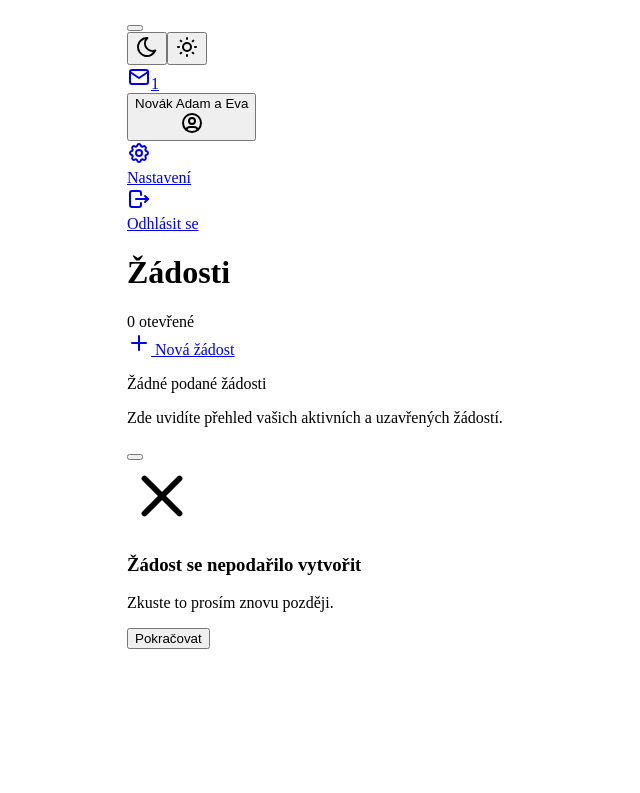
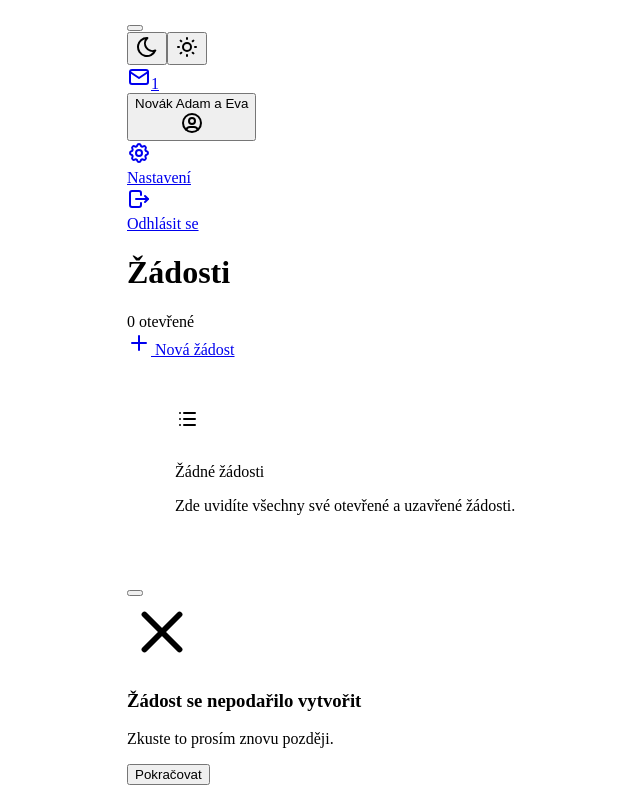
Before and after one commit to TomVitha/ois-vue, a Vue app: page /zadosti in a window 1280 px wide. Shown: the part 973-1766 px from the top of the page, without its empty margins (169-809 px from the left). Before the commit the page ends 1630 px from the top, so only its background shows below. Built offline with nearby package versions, Linux system fonts and the light colour scheme.

Commit message:
Introduce Empty component for empty state

```diff
--- a/src/assets/tabler-custom.css
+++ b/src/assets/tabler-custom.css
@@ -310,6 +310,18 @@ html {
   scroll-padding-top: 4rem;
 }
 
+/* ? maybe ? */
+@media (min-width: 768px) {
+  .empty {
+    padding: 3rem;
+  }
+}
+/* ? maybe ? */
+.empty-icon {
+  width: 2.5rem;
+  height: 2.5rem;
+}
+
 /* HACK: QUICK AND DIRTY */
 @media (min-width: 992px) {
   .navbar-vertical.navbar-expand-lg .navbar-brand {
@@ -327,8 +339,10 @@ html {
   /* ! CUSTOM CLASS ! */
   --tblr-navbar-vertical-width: 18rem;
 }
+
 /* HACK: Tabler má hard-coded šířku vertikálního navbaru. Proto jsem ji tady přepsal pomocí jednotné proměnné. (Vypsal jsem jen třídy relevantní pro náš -lg breakpoint, zbylé se nás stejně netýkají.) */
 @media (min-width: 992px) {
+
   .navbar-expand-lg.navbar-vertical ~ .navbar,
   .navbar-expand-lg.navbar-vertical ~ .page-wrapper {
     margin-left: var(--tblr-navbar-vertical-width);
--- /dev/null
+++ b/src/components/Empty.vue
@@ -0,0 +1,42 @@
+<script setup lang="ts">
+  import { useSlots } from 'vue';
+  const slots = useSlots();
+
+  const props = withDefaults(defineProps<{
+      title?: string
+      subtitle?: string
+      header?: string
+      icon?: boolean
+    }>(), {
+    icon: true
+  })
+</script>
+
+<template>
+  <div class="empty flex-fill">
+    <div v-if="props.icon" class="empty-icon">
+      <slot name="icon">
+        <svg xmlns="http://www.w3.org/2000/svg" width="24" height="24" viewBox="0 0 24 24" fill="none" stroke="currentColor" stroke-width="2" stroke-linecap="round" stroke-linejoin="round" class="icon icon-tabler icons-tabler-outline icon-tabler-list">
+          <path stroke="none" d="M0 0h24v24H0z" fill="none" />
+          <path d="M9 6l11 0" />
+          <path d="M9 12l11 0" />
+          <path d="M9 18l11 0" />
+          <path d="M5 6l0 .01" />
+          <path d="M5 12l0 .01" />
+          <path d="M5 18l0 .01" />
+        </svg>
+      </slot>
+    </div>
+    <div v-if="slots.image" class="empty-image">
+      <slot name="image"></slot>
+    </div>
+    <div v-if="props.header" class="empty-header">{{ props.header }}</div>
+    <p v-if="props.title" class="empty-title">{{ props.title }}</p>
+    <p v-if="props.subtitle" class="empty-subtitle text-secondary">{{ props.subtitle }}</p>
+    <div v-if="slots.actions" class="empty-actions">
+      <slot name="actions"></slot>
+    </div>
+  </div>
+</template>
+
+<style scoped></style>
--- a/src/views/Komunikace.vue
+++ b/src/views/Komunikace.vue
@@ -15,6 +15,8 @@
   import messagesMeta from '../messages/meta.json'
   import MessengerListItem from '@/components/Messenger/MessengerListItem.vue'
   import MessengerAttachment from '@/components/Messenger/MessageAttachment.vue'
+
+  import Empty from '@/components/Empty.vue'
 
   import { useMessengerStore } from '@/stores/messenger'
   const messengerStore = useMessengerStore()
@@ -355,29 +357,29 @@
         </div>
         <!-- Message body column -->
         <div class="col d-flex flex-column messenger__body" :class="{ 'd-none d-lg-flex d-print-none': !selectedMessage }">
-          <!-- If no message is selected: show empty welcome -->
+          <!-- * Empty state - Pokud není žádné aktivní vybraná zpráva -->
           <div v-if="!selectedMessage" class="page page-center" id="empty-state">
-            <div class="container-tight py-4">
+            <!-- <div class="container-tight"> -->
               <div class="empty">
                 <!-- <div class="empty-img"> -->
-                  <!-- TODO: Envelope image ? -->
+                  <!-- TODO: Obrázek obálky -->
                 <!-- </div> -->
                 <p class="empty-title">
                   <span v-if="messages.some(m => m.meta.isUnread)">
                     Nepřečtených zpráv ({{messages.filter(m => m.meta.isUnread).length}})
                   </span>
-                  <span v-else>Schránka</span>
+                  <span v-else>Žádná vybraná zpráva</span>
                 </p>
                 <p class="empty-subtitle text-secondary" style="text-wrap: pretty">
                   <span v-if="messages.filter(m => m.meta.from).length <= 0">Nemáte žádné položky</span>
                   <span v-else>
-                    Vyberte některou ze zpráv
+                    Vyberte některou ze zpráv.
                   </span>
                 </p>
               </div>
-            </div>
+            <!-- </div> -->
           </div>
-          <!-- Else if a message is selected: show message content -->
+          <!-- * Message content -->
           <!-- TODO? Message body into component? -->
           <div class="card scrollable" v-else id="message-view">
             <div class="card-header d-block">
--- a/src/views/ZadostNova.vue
+++ b/src/views/ZadostNova.vue
@@ -2,6 +2,7 @@
   import { computed } from 'vue'
 
   import PageTemplate from '@/components/PageTemplate.vue'
+  import Empty from '@/components/Empty.vue'
   import { useRequestsStore } from '@/stores/requests'
 
   const requestsStore = useRequestsStore()
@@ -38,12 +39,13 @@
       </div>
     </template>
 
-    <div v-if="groupedTemplates.length === 0" class="empty">
-      <p class="empty-title">Pro vybranou nemovitost nejsou dostupné žádné žádosti</p>
-      <p class="empty-subtitle text-secondary">Vyberte jinou nemovitost.</p>
-    </div>
-
-    <div v-else class="row row-deck row-cards">
+    <div class="row row-deck row-cards">
+      <!-- * Empty state -->
+      <template v-if="groupedTemplates.length === 0">
+        <Empty title="Žádné dostupné žádosti" subtitle="Pro vybraný produkt nejsou dostupné žádné žádosti." />
+      </template>
+      <!-- * Kategorie požadavků a požadavky  -->
+      <template v-else>
         <template v-for="group in groupedTemplates" :key="group.category">
           <div class="col-12">
             <h3>{{ group.category }}</h3>
@@ -67,10 +69,9 @@
             </div>
           </div>
         </template>
+      </template>
     </div>
   </PageTemplate>
 </template>
 
-<style scoped>
-
-</style>
+<style scoped></style>
--- a/src/views/ZadostNovaForm.vue
+++ b/src/views/ZadostNovaForm.vue
@@ -3,6 +3,8 @@
   import { useRoute, useRouter } from 'vue-router'
 
   import PageTemplate from '@/components/PageTemplate.vue'
+  import Empty from '@/components/Empty.vue'
+
   import { getRequestFormComponent } from '@/requests/forms/registry'
   import type { RequestFormExpose } from '@/requests/forms/types'
   import { useRequestsStore } from '@/stores/requests'
@@ -67,21 +69,21 @@
     :pretitle="property ? property.name : undefined"
     back-to="/zadost-nova">
     <div class="row">
-      <div class="col-xl-10">
 
-        <template v-if="!canRenderForm || !template || !property">
-          <div class="empty">
-            <p class="empty-title">Šablona žádosti nebyla nalezena</p>
-            <p class="empty-subtitle text-secondary">
-              Vybraná kombinace nemovitosti, žádosti nebo formuláře není dostupná.
-            </p>
-            <div class="empty-action">
-              <button class="btn btn-primary" type="button" @click="goBackToSelection">Zpět na výběr žádosti</button>
-            </div>
-          </div>
-        </template>
+      <!-- * Empty state -->
+      <template v-if="!canRenderForm || !template || !property">
+        <div class="col-12">
+          <Empty title="Žádost nenalezena" subtitle="Tato žádost není dostupná." :icon="false">
+            <template #actions>
+              <div class="btn-list"><button class="btn btn-primary" type="button" @click="goBackToSelection">Zpět na výběr žádosti</button></div>
+            </template>
+          </Empty>
+        </div>
+      </template>
 
-        <template v-else>
+      <!-- * Tělo formuláře žádosti -->
+      <template v-else>
+        <div class="col-xl-10">
           <form @submit.prevent="handleSubmit">
             <div class="card">
               <div class="card-header">
@@ -105,9 +107,9 @@
               </div>
             </div>
           </form>
-        </template>
+        </div>
+      </template>
 
-      </div>
     </div>
   </PageTemplate>
 </template>
--- a/src/views/Zadosti.vue
+++ b/src/views/Zadosti.vue
@@ -7,6 +7,7 @@
   import RequestStatusDialog from '@/components/RequestStatusDialog.vue'
   import { useFormatting } from '@/composables/formatting'
   import { useRequestsStore } from '@/stores/requests'
+  import Empty from '@/components/Empty.vue'
   import type { LastSubmissionResult } from '@/requests/types'
 
   const requestsStore = useRequestsStore()
@@ -56,23 +57,13 @@
       </div>
     </template>
 
-    <div v-if="requestsStore.activeRequestsByProperty.length === 0" class="row row-deck row-cards">
-      <div class="col-12">
-        <div class="card">
-          <div class="empty">
-            <p class="empty-title">Žádné podané žádosti</p>
-            <p class="empty-subtitle text-secondary">
-              Zde uvidíte přehled vašich aktivních a uzavřených žádostí.
-            </p>
-          </div>
-        </div>
+    <div class="row row-deck row-cards">
+      <!-- * Empty state -->
+      <div v-if="requestsStore.activeRequestsByProperty.length === 0" class="col-12">
+        <Empty title="Žádné žádosti" subtitle="Zde uvidíte všechny své otevřené a uzavřené žádosti." />
       </div>
-    </div>
-
-
-
-    <div v-else class="row row-deck row-cards">
-      <div class="col-12">
+      <!-- * Žádosti -->
+      <div v-else class="col-12">
         <ProductGroup>
           <ProductGroupItem
             v-for="group in requestsStore.activeRequestsByProperty"
```
Also changed, not shown: src/views/404.vue (+9 -15 lines), src/views/DokumentyAll.vue (+7 -0 lines), src/views/Home.vue (+9 -77 lines), src/views/Platby.vue (+10 -87 lines), src/views/Poukazky.vue (+7 -0 lines). Lines whose indentation alone changed are shown as unchanged.
